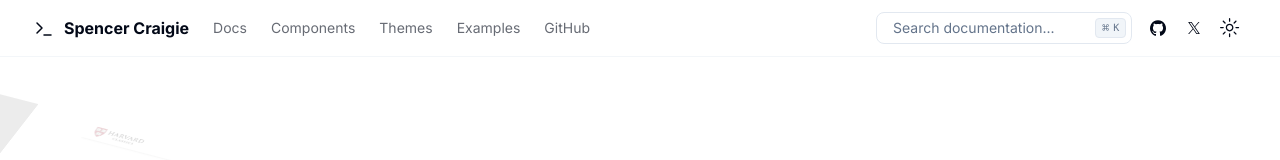
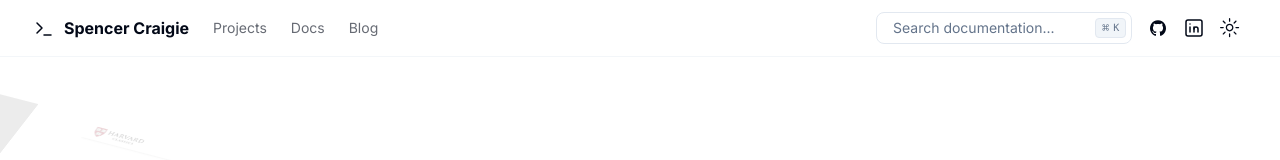
Before and after one commit to sscraigie/portfolio, a Next.js app: page /projects in a window 1280 px wide. Shown: the top 160 px of the page. Built offline with nearby package versions, Linux system fonts and the light colour scheme; grey boxes are pictures that could not be loaded.

Commit message:
Updated most of the links in the nav, commendmenu, and throught the app

```diff
--- a/src/components/Icons.tsx
+++ b/src/components/Icons.tsx
@@ -136,4 +136,25 @@ export const Icons = {
       <path d="M21 12a9 9 0 1 1-6.219-8.56" />
     </svg>
   ),
+  linkedin: (props: IconProps) => (
+    <svg
+      xmlns="http://www.w3.org/2000/svg"
+      className="icon icon-tabler icon-tabler-brand-linkedin"
+      width="24"
+      height="24"
+      viewBox="0 0 24 24"
+      stroke-width="1.5"
+      stroke="currentColor"
+      fill="none"
+      stroke-linecap="round"
+      stroke-linejoin="round"
+    >
+      <path stroke="none" d="M0 0h24v24H0z" fill="none" />
+      <path d="M4 4m0 2a2 2 0 0 1 2 -2h12a2 2 0 0 1 2 2v12a2 2 0 0 1 -2 2h-12a2 2 0 0 1 -2 -2z" />
+      <path d="M8 11l0 5" />
+      <path d="M8 8l0 .01" />
+      <path d="M12 16l0 -5" />
+      <path d="M16 16v-3a2 2 0 0 0 -4 0" />
+    </svg>
+  ),
 };
--- a/src/components/Navbar/components/CommandMenu.tsx
+++ b/src/components/Navbar/components/CommandMenu.tsx
@@ -77,9 +77,7 @@ export function CommandMenu({ ...props }: DialogProps) {
         <CommandList>
           <CommandEmpty>No results found.</CommandEmpty>
           <CommandGroup heading="Links">
-            {docsConfig.mainNav
-              .filter((navitem) => !navitem.external)
-              .map((navItem) => (
+            {docsConfig.mainNav.map((navItem) => (
               <CommandItem
                 key={navItem.href}
                 value={navItem.title}
@@ -92,7 +90,7 @@ export function CommandMenu({ ...props }: DialogProps) {
               </CommandItem>
             ))}
           </CommandGroup>
-          {docsConfig.sidebarNav.map((group) => (
+          {/* {docsConfig.sidebarNav.map((group) => (
             <CommandGroup key={group.title} heading={group.title}>
               {group.items.map((navItem: any) => (
                 <CommandItem
@@ -109,7 +107,7 @@ export function CommandMenu({ ...props }: DialogProps) {
                 </CommandItem>
               ))}
             </CommandGroup>
-          ))}
+          ))} */}
           <CommandSeparator />
           <CommandGroup heading="Theme">
             <CommandItem onSelect={() => runCommand(() => setTheme("light"))}>
--- a/src/components/Navbar/components/MainNav.tsx
+++ b/src/components/Navbar/components/MainNav.tsx
@@ -25,7 +25,16 @@ export function MainNav() {
       </Link>
       <nav className="flex items-center gap-6 text-sm">
         <Link
-          href="/docs"
+          href="/projects"
+          className={cn(
+            "no-underline transition-colors hover:text-foreground/80",
+            pathname === "/" ? "text-foreground" : "text-foreground/60",
+          )}
+        >
+          Projects
+        </Link>
+        <Link
+          href="/coming-soon"
           className={cn(
             "no-underline transition-colors hover:text-foreground/80",
             pathname === "/docs" ? "text-foreground" : "text-foreground/60",
@@ -34,45 +43,13 @@ export function MainNav() {
           Docs
         </Link>
         <Link
-          href="/docs/components"
+          href="/coming-soon"
           className={cn(
             "no-underline transition-colors hover:text-foreground/80",
-            pathname?.startsWith("/docs/components")
-              ? "text-foreground"
-              : "text-foreground/60",
+            pathname === "/blog" ? "text-foreground" : "text-foreground/60",
           )}
         >
-          Components
-        </Link>
-        <Link
-          href="/themes"
-          className={cn(
-            "no-underline transition-colors hover:text-foreground/80",
-            pathname?.startsWith("/themes")
-              ? "text-foreground"
-              : "text-foreground/60",
-          )}
-        >
-          Themes
-        </Link>
-        <Link
-          href="/examples"
-          className={cn(
-            "no-underline transition-colors hover:text-foreground/80",
-            pathname?.startsWith("/examples")
-              ? "text-foreground"
-              : "text-foreground/60",
-          )}
-        >
-          Examples
-        </Link>
-        <Link
-          href={siteConfig.links.github}
-          className={cn(
-            "hidden text-foreground/60 no-underline transition-colors hover:text-foreground/80 lg:block",
-          )}
-        >
-          GitHub
+          Blog
         </Link>
       </nav>
     </div>
--- a/src/components/Navbar/components/Search.tsx
+++ b/src/components/Navbar/components/Search.tsx
@@ -77,9 +77,7 @@ export function CommandMenu({ ...props }: DialogProps) {
         <CommandList>
           <CommandEmpty>No results found.</CommandEmpty>
           <CommandGroup heading="Links">
-            {docsConfig.mainNav
-              .filter((navitem) => !navitem.external)
-              .map((navItem) => (
+            {docsConfig.mainNav.map((navItem) => (
               <CommandItem
                 key={navItem.href}
                 value={navItem.title}
--- a/src/components/Navbar/index.tsx
+++ b/src/components/Navbar/index.tsx
@@ -39,7 +39,7 @@ export function SiteHeader() {
               </div>
             </Link>
             <Link
-              href={siteConfig.links.twitter}
+              href={siteConfig.links.linkedin}
               target="_blank"
               rel="noreferrer"
             >
@@ -51,7 +51,7 @@ export function SiteHeader() {
                   "w-9 px-0",
                 )}
               >
-                <Icons.twitter className="h-3 w-3 fill-current" />
+                <Icons.linkedin className="h-3 w-3 fill-current" />
                 <span className="sr-only">Twitter</span>
               </div>
             </Link>
--- a/src/config/docs.ts
+++ b/src/config/docs.ts
@@ -5,35 +5,27 @@
 
 export const docsConfig = {
   mainNav: [
+    { title: "Home", href: "/" },
     {
-      title: "Documentation",
-      href: "/docs",
+      title: "Projects",
+      href: "/projects",
     },
     {
-      title: "Components",
-      href: "/docs/components/accordion",
+      title: "Docs",
+      href: "/coming-soon",
+      // href: "/docs/components/accordion",
     },
     {
-      title: "Themes",
-      href: "/themes",
+      title: "Blog",
+      href: "/coming-soon",
     },
     {
-      title: "Examples",
-      href: "/examples",
+      title: "API",
+      href: "/coming-soon",
     },
     {
-      title: "Figma",
-      href: "/docs/figma",
-    },
-    {
-      title: "GitHub",
-      href: "https://github.com/shadcn/ui",
-      external: true,
-    },
-    {
-      title: "Twitter",
-      href: "https://twitter.com/shadcn",
-      external: true,
+      title: "CLI",
+      href: "/coming-soon",
     },
   ],
   sidebarNav: [
--- a/src/config/site.ts
+++ b/src/config/site.ts
@@ -4,7 +4,7 @@ export const siteConfig = {
   ogImage: "",
   description: "My developer portfolio",
   links: {
-    twitter: "https://twitter.com/sscraigie",
+    linkedin: "https://www.linkedin.com/in/spencercraigie/",
     github: "https://github.com/sscraigie",
   },
 };
```
Lines whose indentation alone changed are shown as unchanged.
